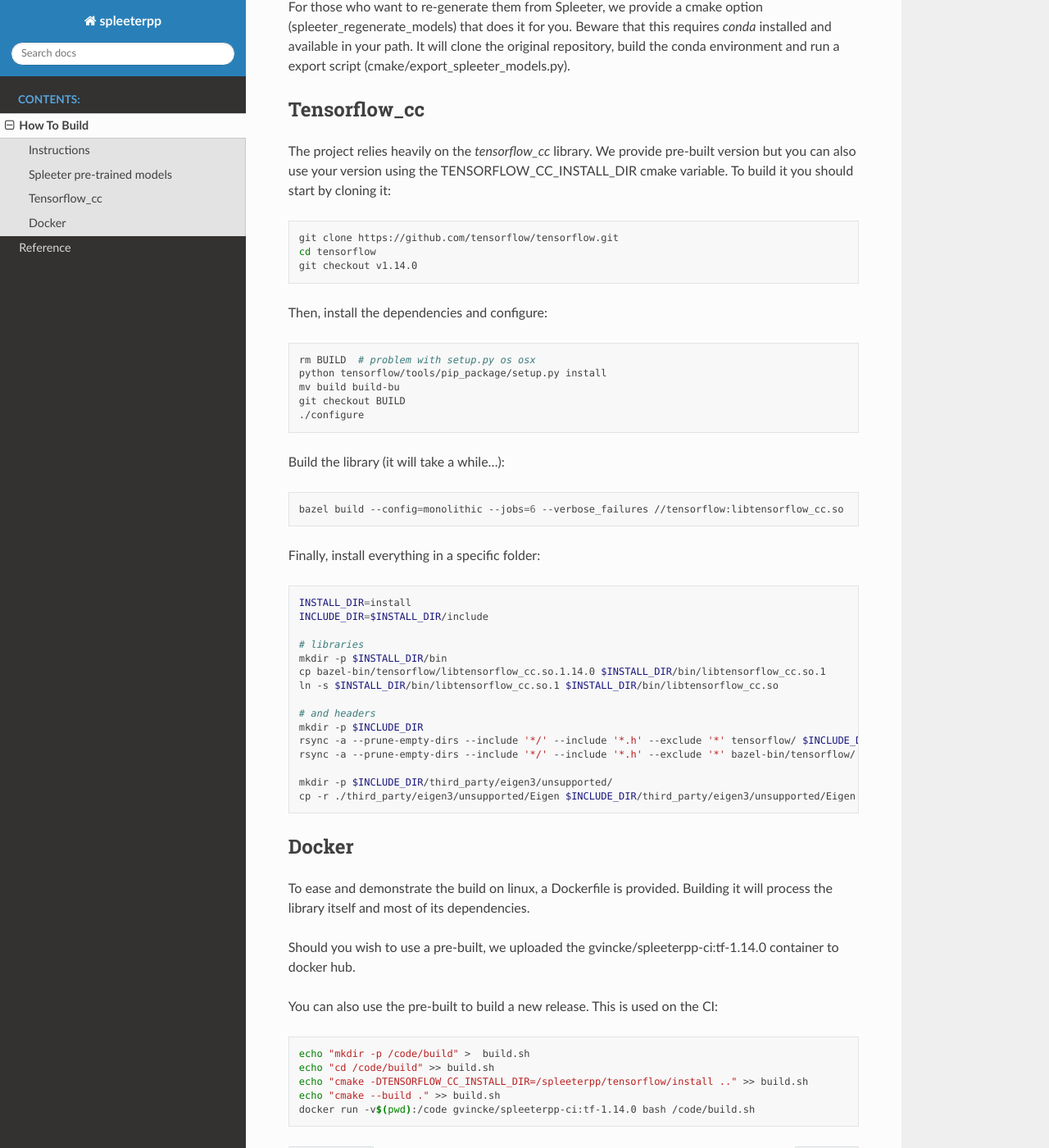
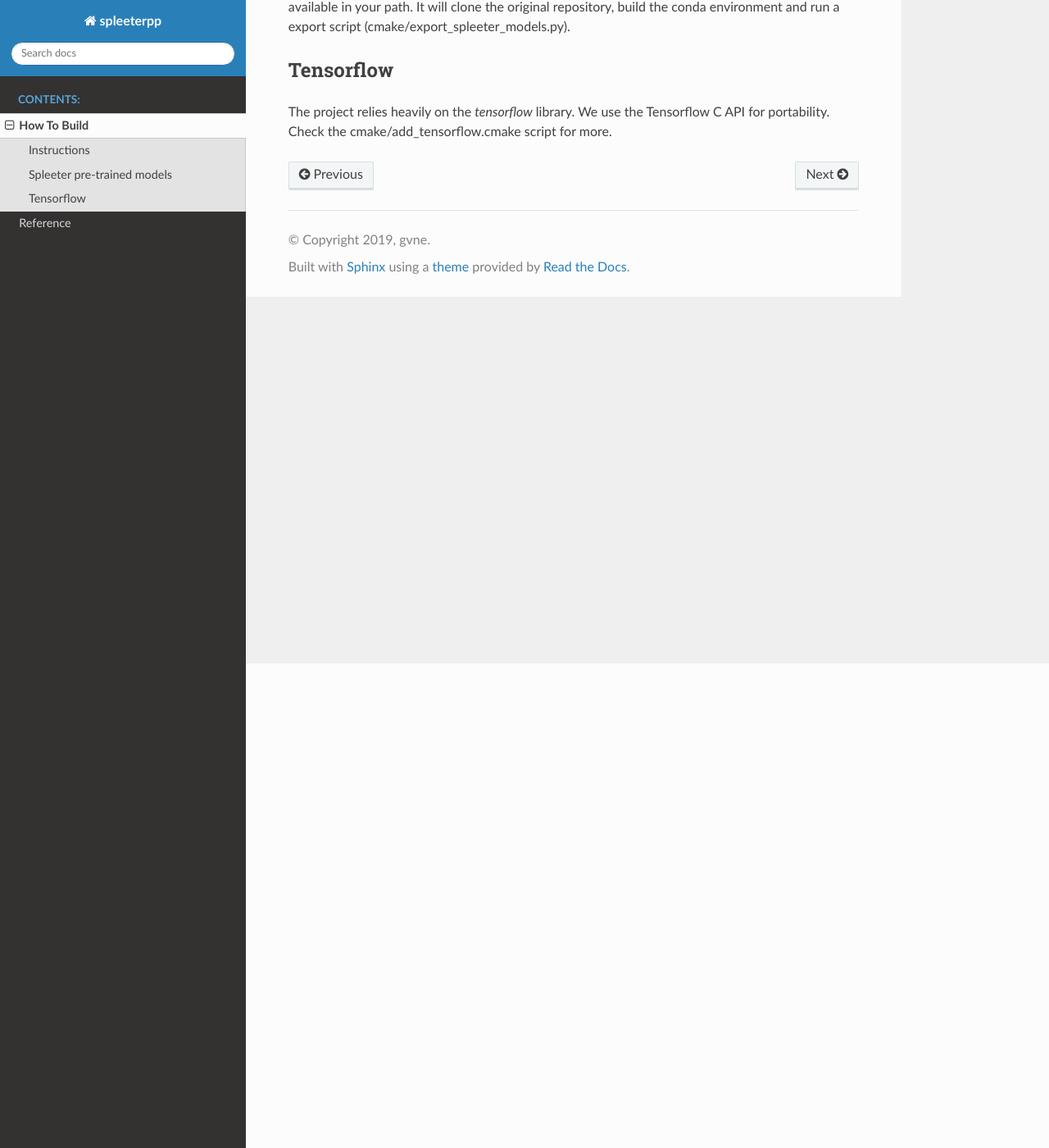
Before and after one commit to gvne/spleeterpp, a Sphinx documentation site: the page built from docs/source/build.rst, in a window 1280 px wide and 1400 px high, scrolled down 591 px. Shown: the whole window at 82% size. Built offline with Sphinx 7.4.7 and the Read the Docs theme 2.0.0, drawn with Linux system fonts in a browser that asks for light colours; some of the changed text lies outside the part shown.

Commit message:
Update the build part of the documentation to remove tensorflow_cc related stuff

```diff
--- a/docs/source/build.rst
+++ b/docs/source/build.rst
@@ -4,10 +4,7 @@
 Instructions
 ^^^^^^^^^^^^
 
-The build system is based on `cmake`. It requires `conda` installed and
-available on your path.
-
-Then you can build it like any other `cmake` project.
+The build system is based on `cmake`.
 
 .. code:: bash
 
@@ -32,73 +29,9 @@
 (cmake/export_spleeter_models.py).
 
 
-Tensorflow_cc
-^^^^^^^^^^^^^
+Tensorflow
+^^^^^^^^^^
 
-The project relies heavily on the `tensorflow_cc` library.
-We provide pre-built version but you can also use your version using the
-TENSORFLOW_CC_INSTALL_DIR cmake variable.
-To build it you should start by cloning it:
-
-
-.. code:: bash
-
-  git clone https://github.com/tensorflow/tensorflow.git
-  cd tensorflow
-  git checkout v1.14.0
-
-Then, install the dependencies and configure:
-
-.. code:: bash
-
-  rm BUILD  # problem with setup.py os osx
-  python tensorflow/tools/pip_package/setup.py install
-  mv build build-bu
-  git checkout BUILD
-  ./configure
-
-Build the library (it will take a while...):
-
-.. code:: bash
-
-  bazel build --config=monolithic --jobs=6 --verbose_failures //tensorflow:libtensorflow_cc.so
-
-Finally, install everything in a specific folder:
-
-.. code:: bash
-
-  INSTALL_DIR=install
-  INCLUDE_DIR=$INSTALL_DIR/include
-
-  # libraries
-  mkdir -p $INSTALL_DIR/bin
-  cp bazel-bin/tensorflow/libtensorflow_cc.so.1.14.0 $INSTALL_DIR/bin/libtensorflow_cc.so.1
-  ln -s $INSTALL_DIR/bin/libtensorflow_cc.so.1 $INSTALL_DIR/bin/libtensorflow_cc.so
-
-  # and headers
-  mkdir -p $INCLUDE_DIR
-  rsync -a --prune-empty-dirs --include '*/' --include '*.h' --exclude '*' tensorflow/ $INCLUDE_DIR/tensorflow
-  rsync -a --prune-empty-dirs --include '*/' --include '*.h' --exclude '*' bazel-bin/tensorflow/ $INCLUDE_DIR/tensorflow
-
-  mkdir -p $INCLUDE_DIR/third_party/eigen3/unsupported/
-  cp -r ./third_party/eigen3/unsupported/Eigen $INCLUDE_DIR/third_party/eigen3/unsupported/Eigen
-
-
-Docker
-^^^^^^
-
-To ease and demonstrate the build on linux, a Dockerfile is provided. Building
-it will process the library itself and most of its dependencies.
-
-Should you wish to use a pre-built, we uploaded the gvincke/spleeterpp-ci:tf-1.14.0
-container to docker hub.
-
-You can also use the pre-built to build a new release. This is used on the CI:
-
-.. code:: bash
-
-  echo "mkdir -p /code/build" >  build.sh
-  echo "cd /code/build" >> build.sh
-  echo "cmake -DTENSORFLOW_CC_INSTALL_DIR=/spleeterpp/tensorflow/install .." >> build.sh
-  echo "cmake --build ." >> build.sh
-  docker run -v$(pwd):/code gvincke/spleeterpp-ci:tf-1.14.0 bash /code/build.sh
+The project relies heavily on the `tensorflow` library.
+We use the Tensorflow C API for portability. Check the
+cmake/add_tensorflow.cmake script for more.
```
